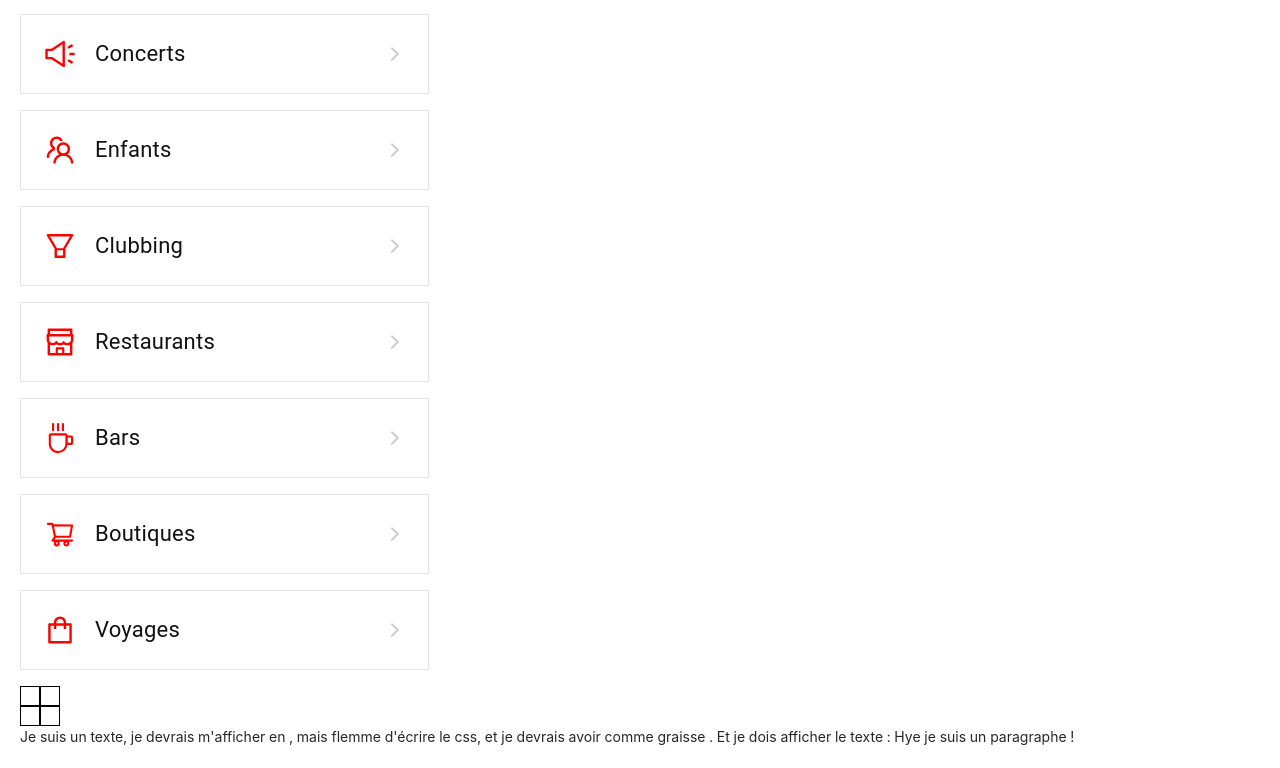
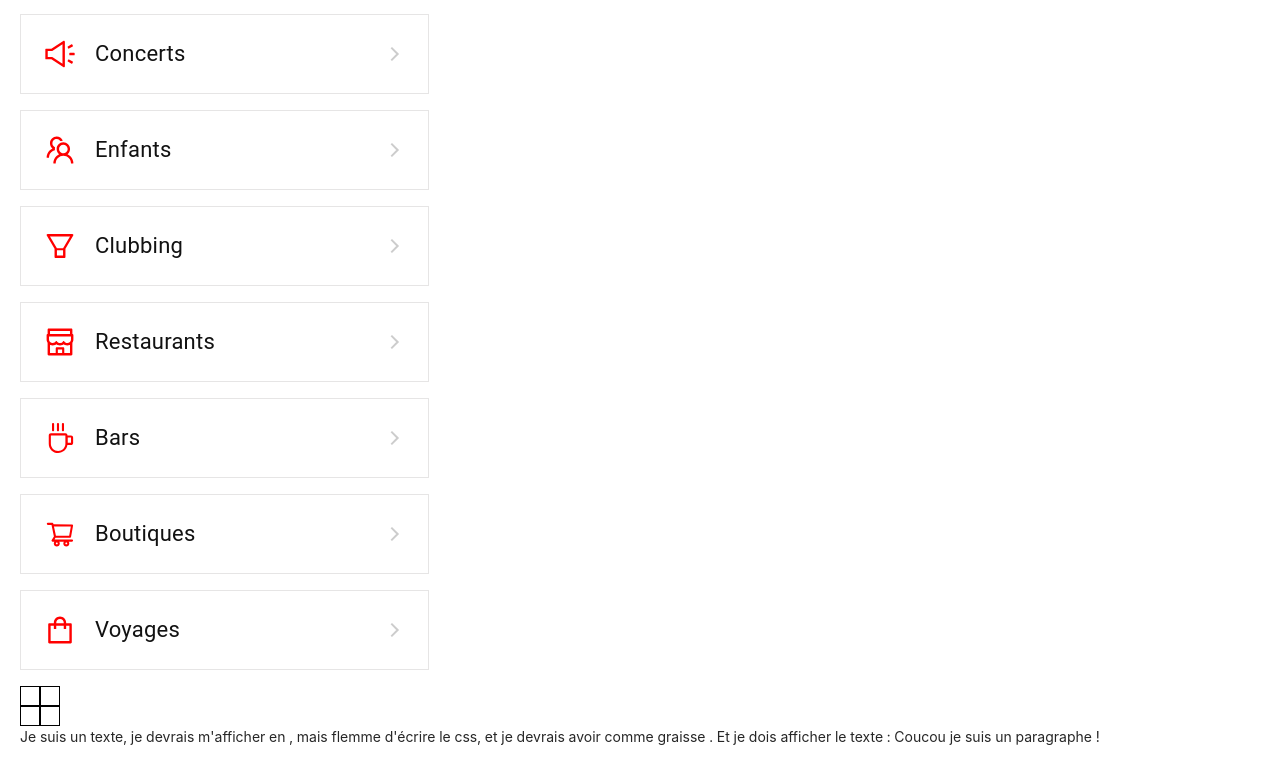
Before and after one commit to EmelineReutter/site-actu, a React (Create React App) app: page / in a window 1280 px wide. Shown: the part 322-1090 px from the top of the page. Built offline with nearby package versions, Linux system fonts and the light colour scheme.

Commit message:
Prise en compte des commentaires

```diff
--- a/src/molecules/bouton/bouton.jsx
+++ b/src/molecules/bouton/bouton.jsx
@@ -5,7 +5,7 @@ function Bouton({ children, iconeDeGauche }) {
     return <button class="button">
         <div class="button-icon button-last-item">{iconeDeGauche}</div>
         <div class="button-text button-item">{children}</div>
-        <div class='container-arrow'><div class="arrow-right icon arrow-right.icon:before"></div></div>
+        <div class='container-arrow'><div class="arrow-right icon"></div></div>
     </button>
 }
 export default Bouton
--- a/src/pages/accueil.jsx
+++ b/src/pages/accueil.jsx
@@ -45,7 +45,7 @@ function Accueil() {
       </div>
       <Grille />
       <Texte>
-        Hye je suis un paragraphe !
+        Coucou je suis un paragraphe !
       </Texte>
     </div>
   </section>)
```
